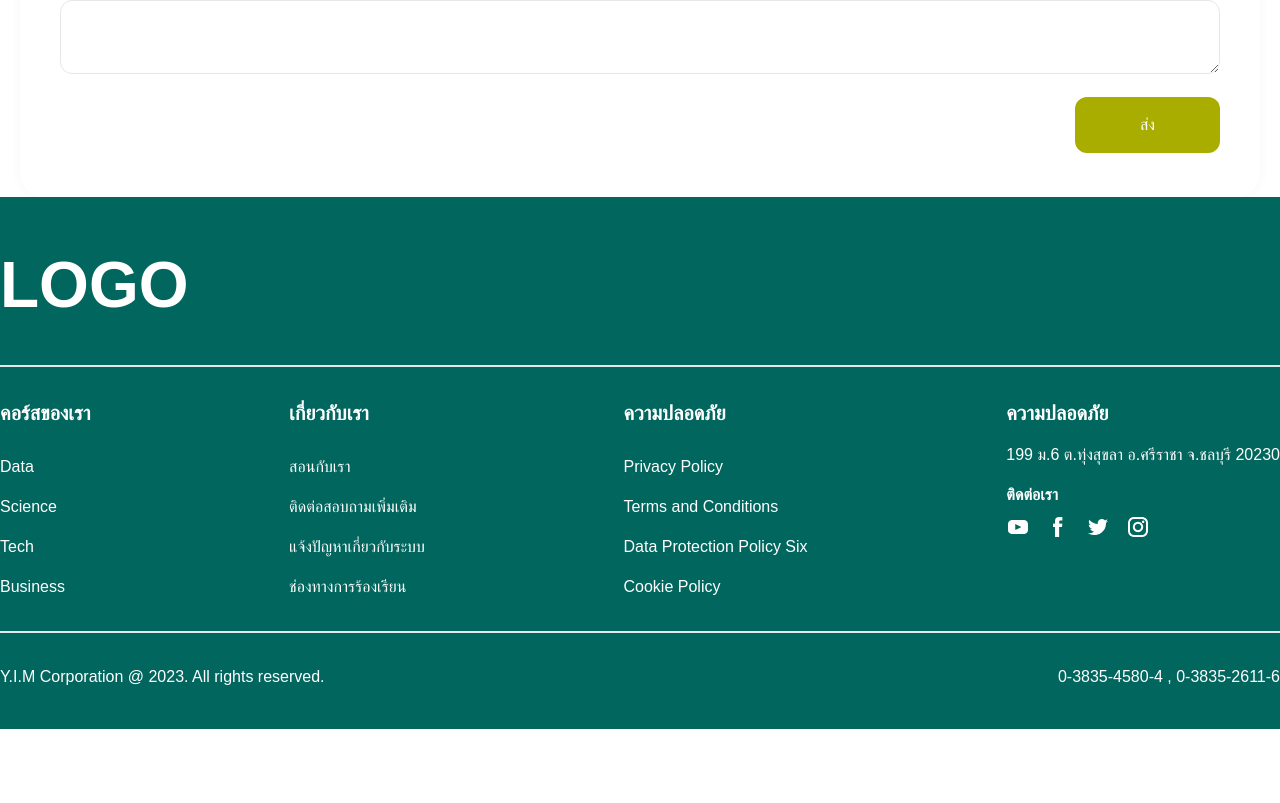
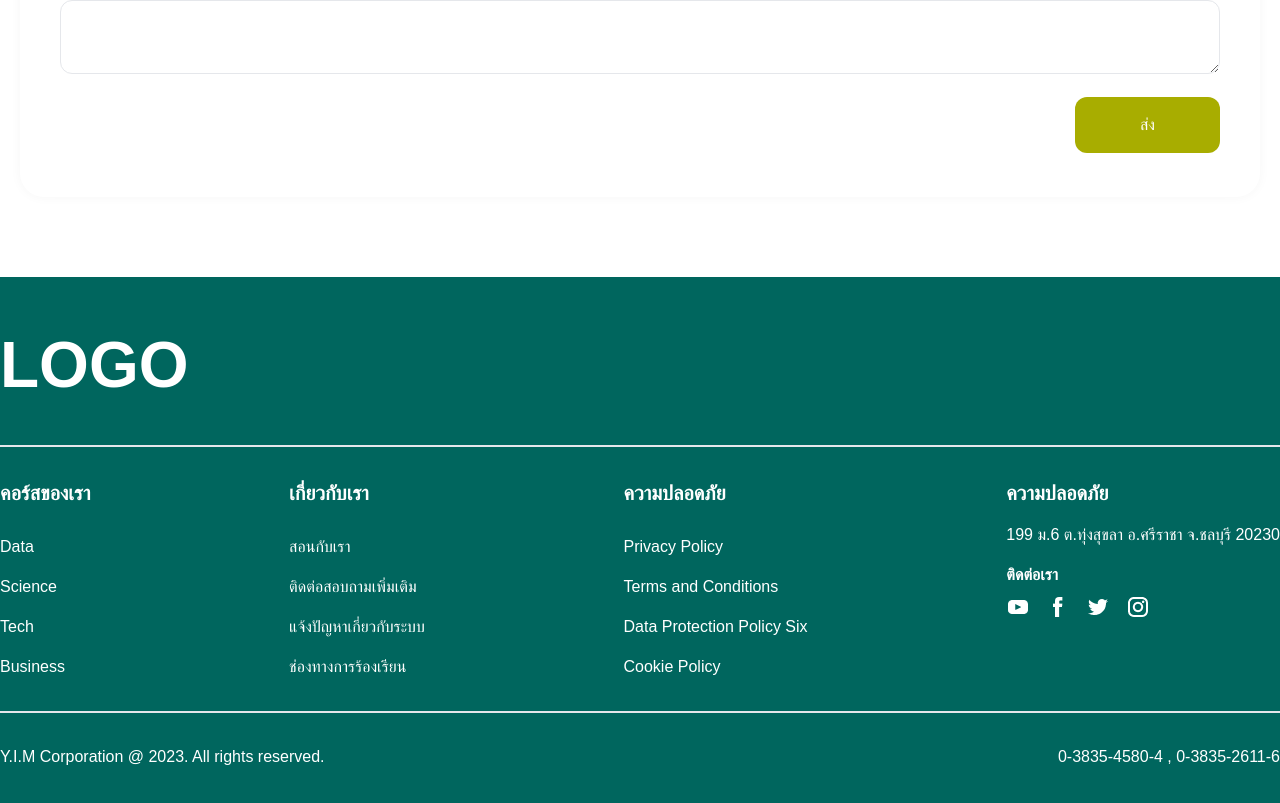
Before and after one commit to KongAtc/glonix-test, a Next.js app: page / in a window 1280 px wide. Shown: the part 3565-4368 px from the top of the page. Before the commit the page ends 4294 px from the top, so only its background shows below. Built offline with nearby package versions, Linux system fonts and the light colour scheme; a web font is replaced by a local one.

Commit message:
style: add background main

```diff
--- a/src/app/globals.css
+++ b/src/app/globals.css
@@ -7,3 +7,9 @@
   box-sizing: border-box;
   padding: 0;
 }
+
+body {
+  background-image: url("/bg-main.png");
+  background-size: contain;
+  background-repeat: no-repeat;
+}
--- a/src/app/page.tsx
+++ b/src/app/page.tsx
@@ -45,7 +45,7 @@ export default function Home() {
         </nav>
         <MainContent />
       </div>
-      <footer className="bg-secondary w-full flex justify-center items-center text-white py-10">
+      <footer className="bg-secondary mt-20 w-full flex justify-center items-center text-white py-10">
         <div className="max-w-[1280px] text-center xl:text-left grow space-y-8">
           <p className="font-bold text-[4rem]">LOGO</p>
           <div className="border" />
```
Also changed, not shown: public/bg-main.png (added).
